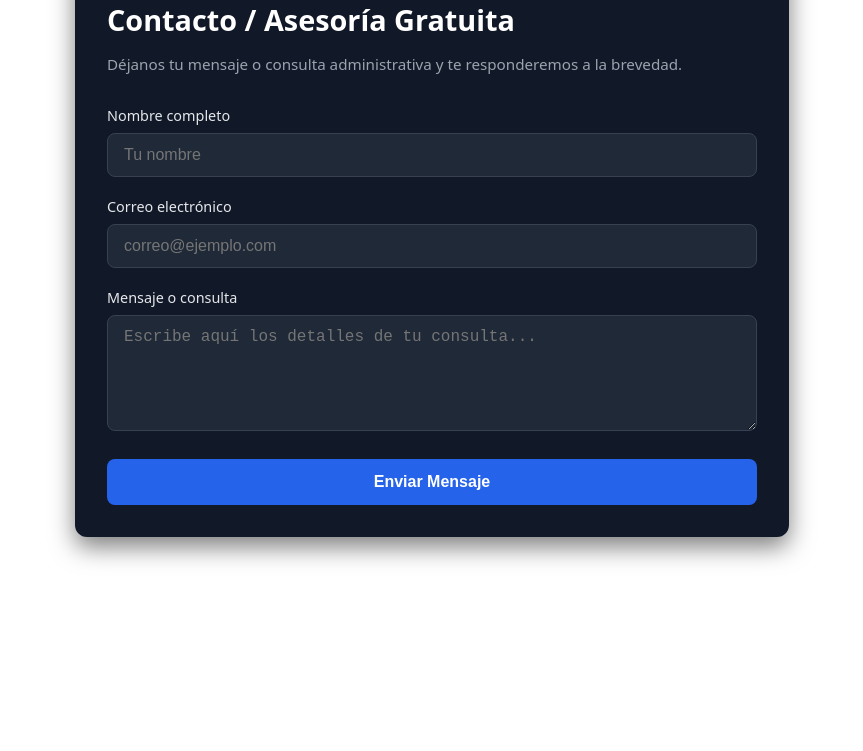
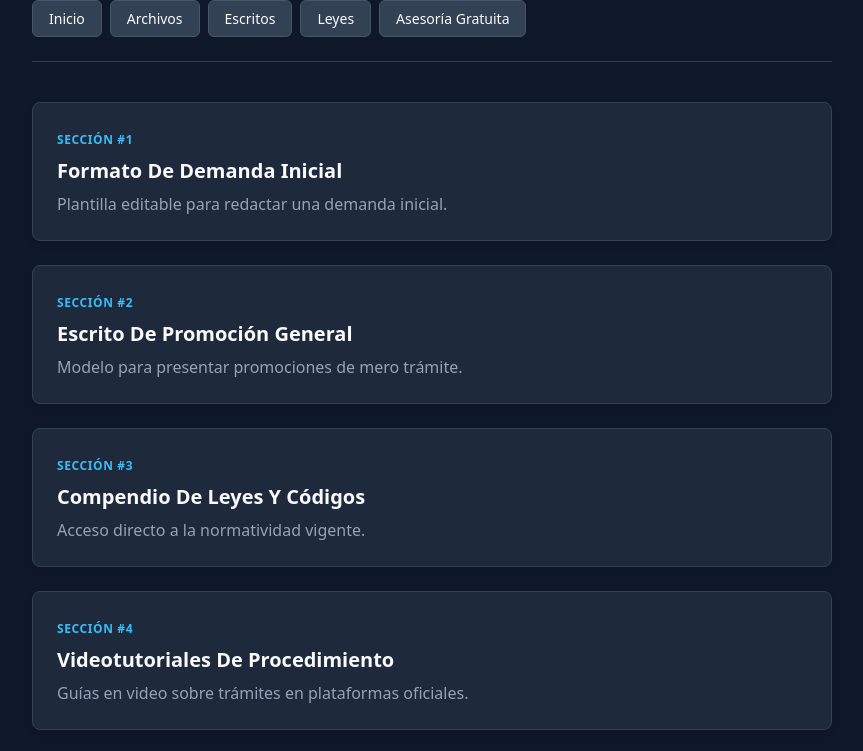
Before and after one commit to yakangust/yakangustadmon, an Astro site: page /contacto in a window 1280 px wide. Shown: the part 128-879 px from the top of the page, without its empty margins (208-1071 px from the left). Before the commit the page ends 832 px from the top, so only its background shows below. Built offline with nearby package versions, Linux system fonts and the light colour scheme; Astro itself is replaced by a stand-in of ours.

Commit message:
Update logo image and index page layout

```diff
--- a/src/pages/contacto.astro
+++ b/src/pages/contacto.astro
@@ -1,121 +1,72 @@
 ---
-import Layout from '../layouts/Layout.astro';
+const commonStyles = `
+  :root {
+    --bg: #0f172a;
+    --card-bg: #1e293b;
+    --text: #f8fafc;
+    --accent: #38bdf8;
+    --muted: #94a3b8;
+    --input-bg: #0f172a;
+    --border: #334155;
+    --hover-green: #22c55e;
+  }
+  body { font-family: system-ui, -apple-system, sans-serif; background-color: var(--bg); color: var(--text); margin: 0; padding: 2rem 1rem; }
+  .container { max-width: 800px; margin: 0 auto; }
+  header { margin-bottom: 2.5rem; border-bottom: 1px solid var(--border); padding-bottom: 1.5rem; }
+  .header-top { display: flex; justify-content: space-between; align-items: center; gap: 1rem; margin-bottom: 1rem; }
+  h1 { color: var(--accent); margin: 0; font-size: 1.75rem; }
+  .logo-img { width: 80px; height: 80px; object-fit: contain; border-radius: 8px; }
+  .nav-menu { display: flex; flex-wrap: wrap; gap: 0.5rem; margin-top: 1rem; }
+  .nav-btn { background-color: var(--border); color: var(--text); text-decoration: none; padding: 0.5rem 1rem; border-radius: 6px; font-size: 0.875rem; font-weight: 500; border: 1px solid #475569; transition: all 0.2s ease-in-out; cursor: pointer; }
+  .nav-btn:hover { background-color: var(--hover-green); color: var(--bg); border-color: var(--hover-green); }
+  .grid { display: grid; gap: 1.5rem; }
+  .card { background: var(--card-bg); border: 1px solid var(--border); border-radius: 8px; padding: 1.5rem; box-shadow: 0 4px 6px -1px rgba(0,0,0,0.1); }
+  .tag { font-size: 0.75rem; font-weight: 600; color: var(--accent); text-transform: uppercase; letter-spacing: 0.05em; }
+  .card h2 { margin: 0.5rem 0; font-size: 1.25rem; text-transform: capitalize; }
+  .card p { color: var(--muted); line-height: 1.5; margin: 0; }
+`;
+
+const posts = [
+  { id: 1, title: "Formato de Demanda Inicial", body: "Plantilla editable para redactar una demanda inicial." },
+  { id: 2, title: "Escrito de Promoción General", body: "Modelo para presentar promociones de mero trámite." },
+  { id: 3, title: "Compendio de Leyes y Códigos", body: "Acceso directo a la normatividad vigente." },
+  { id: 4, title: "Videotutoriales de Procedimiento", body: "Guías en video sobre trámites en plataformas oficiales." },
+  { id: 5, title: "Repositorio de Archivos y Anexos", body: "Documentos de apoyo y archivos multimedia." },
+];
 ---
 
-<Layout title="Contacto / Asesoría Gratuita">
-  <main class="contact-container">
-    <a href="/" class="btn-back">← Volver al Inicio</a>
-
-    <h1>Contacto / Asesoría Gratuita</h1>
-    <p class="subtitle">Déjanos tu mensaje o consulta administrativa y te responderemos a la brevedad.</p>
-
-    <form class="contact-form" action="/api/send" method="POST">
-      <div class="form-group">
-        <label for="nombre">Nombre completo</label>
-        <input type="text" id="nombre" name="nombre" placeholder="Tu nombre" required />
+<!DOCTYPE html>
+<html lang="es">
+<head>
+  <meta charset="UTF-8">
+  <meta name="viewport" content="width=device-width, initial-scale=1.0">
+  <title>Asesoría administrativa para tu negocio</title>
+  <style is:global set:html={commonStyles}></style>
+</head>
+<body>
+  <div class="container">
+    <header>
+      <div class="header-top">
+        <h1>Asesoría administrativa para tu negocio</h1>
+        <img src="/logo.png" alt="Logotipo Yakangust" class="logo-img">
       </div>
-
-      <div class="form-group">
-        <label for="email">Correo electrónico</label>
-        <input type="email" id="email" name="email" placeholder="correo@ejemplo.com" required />
-      </div>
-
-      <div class="form-group">
-        <label for="mensaje">Mensaje o consulta</label>
-        <textarea id="mensaje" name="mensaje" rows="5" placeholder="Escribe aquí los detalles de tu consulta..." required></textarea>
-      </div>
-
-      <button type="submit" class="btn-submit">Enviar Mensaje</button>
-    </form>
-  </main>
-</Layout>
-
-<style>
-  .contact-container {
-    max-width: 650px;
-    margin: 2rem auto;
-    padding: 2rem;
-    background: #111827;
-    color: #f3f4f6;
-    border-radius: 12px;
-    box-shadow: 0 10px 25px rgba(0, 0, 0, 0.5);
-    font-family: system-ui, -apple-system, sans-serif;
-  }
-
-  .btn-back {
-    display: inline-block;
-    color: #60a5fa;
-    text-decoration: none;
-    margin-bottom: 1.5rem;
-    font-size: 0.9rem;
-  }
-
-  .btn-back:hover {
-    text-decoration: underline;
-  }
-
-  h1 {
-    font-size: 1.8rem;
-    margin-bottom: 0.5rem;
-    color: #ffffff;
-  }
-
-  .subtitle {
-    color: #9ca3af;
-    margin-bottom: 2rem;
-    font-size: 0.95rem;
-  }
-
-  .contact-form {
-    display: flex;
-    flex-direction: column;
-    gap: 1.25rem;
-  }
-
-  .form-group {
-    display: flex;
-    flex-direction: column;
-    gap: 0.5rem;
-  }
-
-  label {
-    font-size: 0.9rem;
-    font-weight: 500;
-    color: #e5e7eb;
-  }
-
-  input, textarea {
-    width: 100%;
-    padding: 0.75rem 1rem;
-    border-radius: 8px;
-    border: 1px solid #374151;
-    background-color: #1f2937;
-    color: #ffffff;
-    font-size: 1rem;
-    box-sizing: border-box;
-    transition: border-color 0.2s, box-shadow 0.2s;
-  }
-
-  input:focus, textarea:focus {
-    outline: none;
-    border-color: #3b82f6;
-    box-shadow: 0 0 0 3px rgba(59, 130, 246, 0.3);
-  }
-
-  .btn-submit {
-    background-color: #2563eb;
-    color: white;
-    padding: 0.85rem 1.5rem;
-    border: none;
-    border-radius: 8px;
-    font-size: 1rem;
-    font-weight: 600;
-    cursor: pointer;
-    transition: background-color 0.2s;
-    margin-top: 0.5rem;
-  }
-
-  .btn-submit:hover {
-    background-color: #1d4ed8;
-  }
-</style>
+      <nav class="nav-menu">
+        <a href="/" class="nav-btn">Inicio</a>
+        <a href="#formatos" class="nav-btn">Archivos</a>
+        <a href="#escritos" class="nav-btn">Escritos</a>
+        <a href="#leyes" class="nav-btn">Leyes</a>
+        <a href="/contacto" class="nav-btn">Asesoría Gratuita</a>
+      </nav>
+    </header>
+    <main class="grid">
+      {posts.map(post => (
+        <article class="card">
+          <span class="tag">Sección #{post.id}</span>
+          <h2>{post.title}</h2>
+          <p>{post.body}</p>
+        </article>
+      ))}
+    </main>
+  </div>
+</body>
+</html>
```
Also changed, not shown: public/logo.png (added), src/pages/escudo1.png (added).
